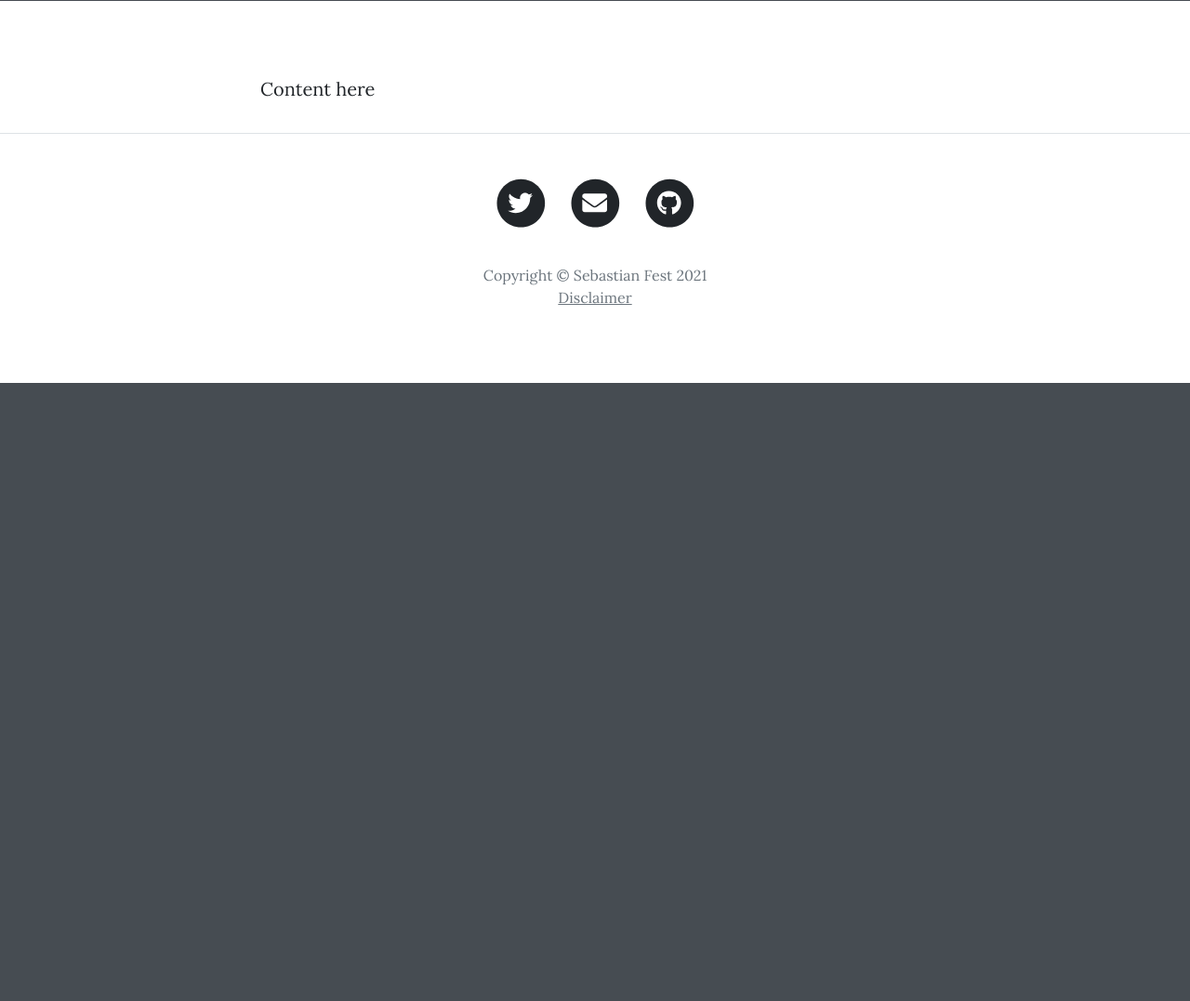
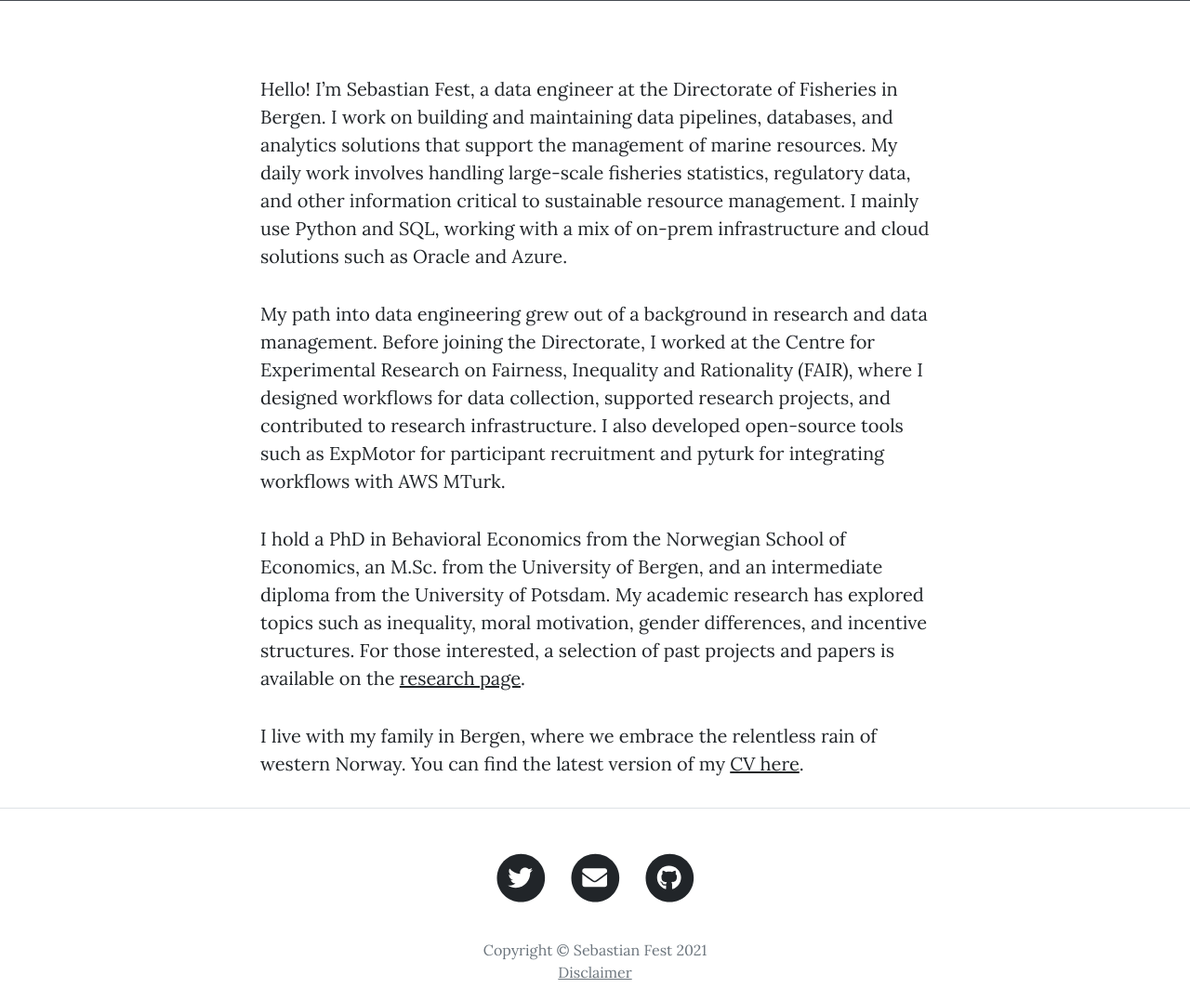
Before and after one commit to sebfest/homepage, a Django app: page / in a window 1280 px wide. Shown: the part 505-1582 px from the top of the page at 93% size. Before the commit the page ends 917 px from the top, so only its background shows below. Run offline with Django 3.2, Linux system fonts and the light colour scheme; some libraries are stand-ins or nearby versions.

Commit message:
Add vita

```diff
--- a/apps/landing/templates/landing/welcome.html
+++ b/apps/landing/templates/landing/welcome.html
@@ -6,14 +6,40 @@
 
 {% block title %}Welcome!{% endblock %}
 
-{% block main_title %}Title{% endblock %}
+{% block main_title %}Sebastian Fest{% endblock %}
 
 {% block content %}
 
     <div class="container">
         <div class="row">
           <div class="col-lg-8 col-md-10 mx-auto">
-            <p class="text-justify">Content here</p>
+            <p class="text-justify">
+                Hello! I’m Sebastian Fest, a data engineer at the Directorate of Fisheries in Bergen.
+                I work on building and maintaining data pipelines, databases, and analytics solutions
+                that support the management of marine resources. My daily work involves handling
+                large-scale fisheries statistics, regulatory data, and other information critical to
+                sustainable resource management. I mainly use Python and SQL, working with a mix of
+                on-prem infrastructure and cloud solutions such as Oracle and Azure.
+            </p>
+            <p class="text-justify">
+                My path into data engineering grew out of a background in research and data management.
+                Before joining the Directorate, I worked at the Centre for Experimental Research on
+                Fairness, Inequality and Rationality (FAIR), where I designed workflows for data
+                collection, supported research projects, and contributed to research infrastructure.
+                I also developed open-source tools such as ExpMotor for participant recruitment and
+                pyturk for integrating workflows with AWS MTurk.
+            </p>
+            <p class="text-justify">
+                I hold a PhD in Behavioral Economics from the Norwegian School of Economics, an M.Sc.
+                from the University of Bergen, and an intermediate diploma from the University of Potsdam.
+                My academic research has explored topics such as inequality, moral motivation, gender
+                differences, and incentive structures. For those interested, a selection of past projects
+                and papers is available on the <a href="{% url 'research:paper_list' %}">research page</a>.
+            </p>
+            <p class="text-justify">
+                I live with my family in Bergen, where we embrace the relentless rain of western Norway.
+                You can find the latest version of my <a href="{% get_media_prefix %}cv.pdf">CV here</a>.
+            </p>
           </div>
         </div>
     </div>
```
